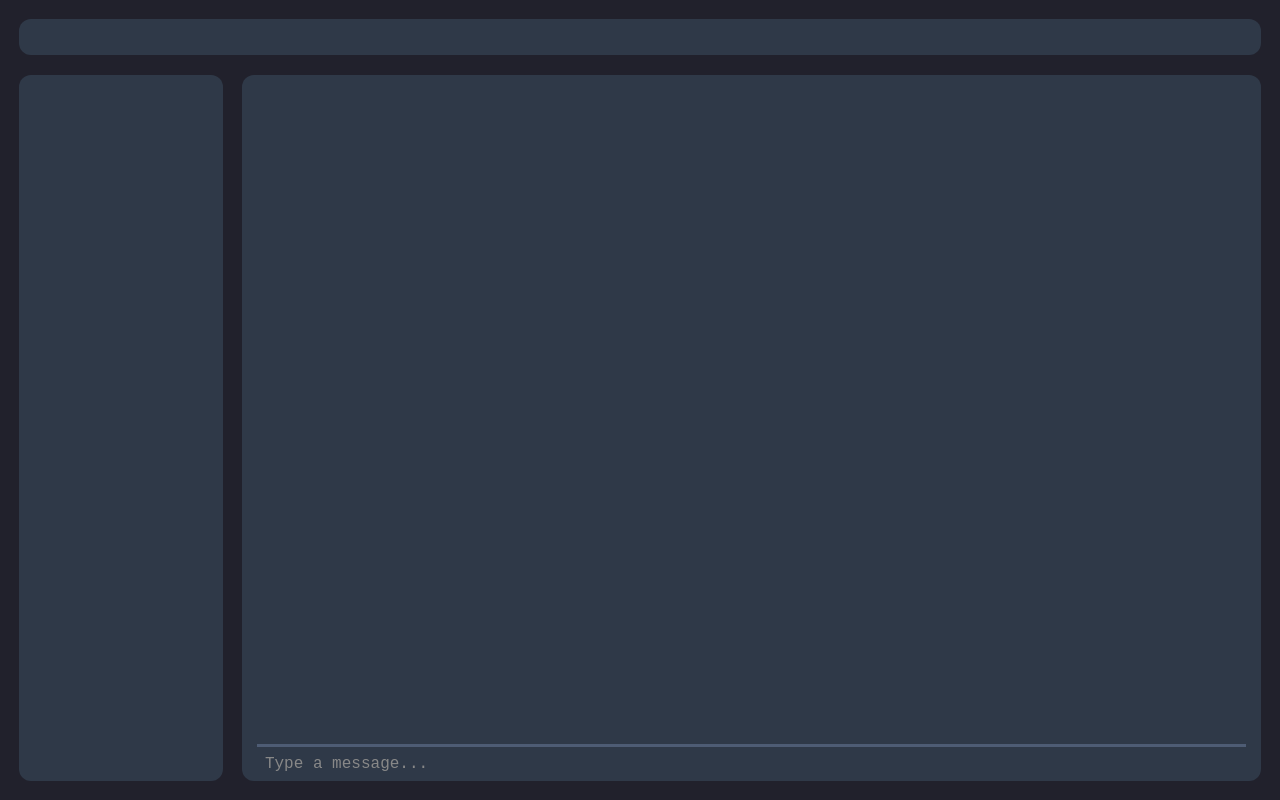
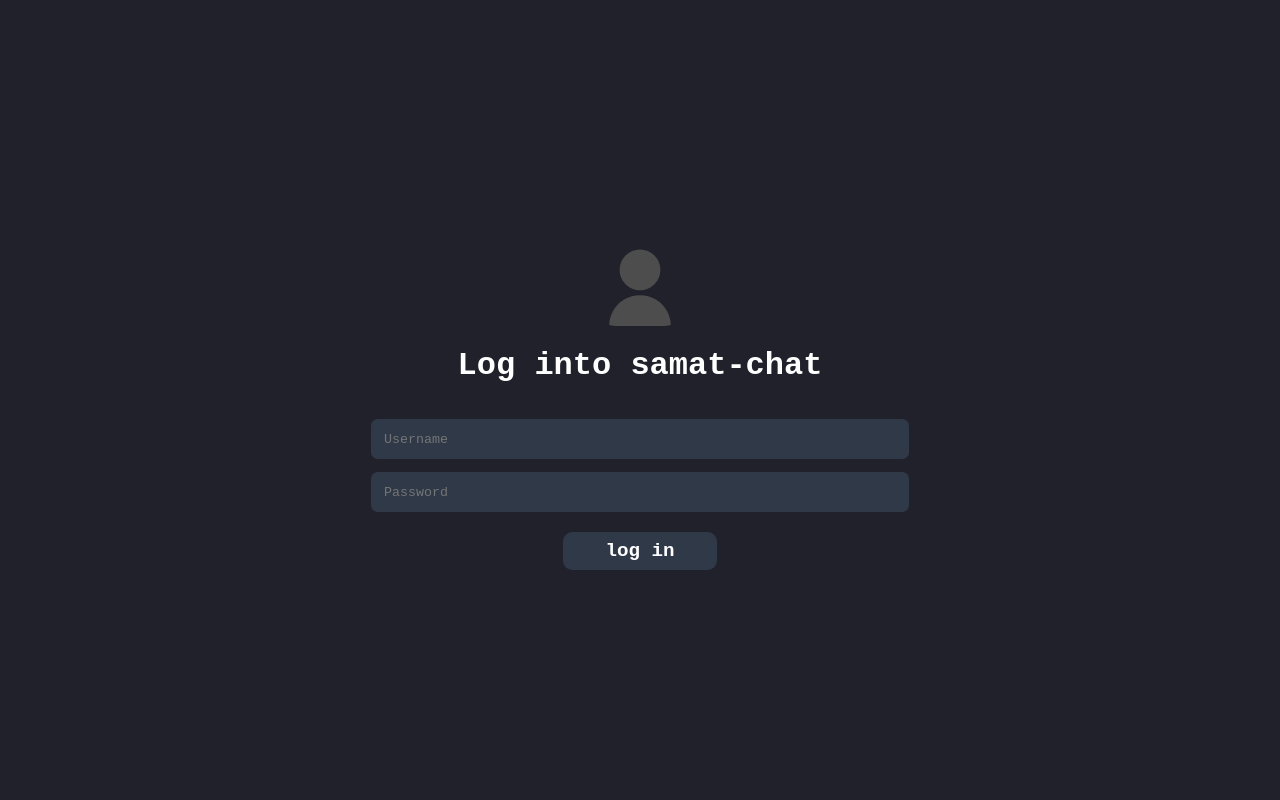
Before and after one commit to CreeperG16/samat-chat, a plain HTML site: page index.html in a window 1280 px wide. Drawn offline with Linux system fonts and the light colour scheme.

Commit message:
Login modal

```diff
--- a/index.html
+++ b/index.html
@@ -8,8 +8,6 @@
     <link rel="stylesheet" href="./style/style.css">
 </head>
 <body>
-    <!-- <h1>hello</h1> -->
-
     <div id="content">
         <div id="top-panel" class="panel"></div>
         <div id="bottom-panel" data-abc>
@@ -24,6 +22,14 @@
         </div>
     </div>
 
+    <div id="login-modal" data-show="false">
+        <img src="./images/user.svg" alt="User avatar">
+        <h1>Log into samat-chat</h1>
+        <input type="text" name="username" id="username-input" placeholder="Username">
+        <input type="password" name="password" id="password-input" placeholder="Password">
+        <button id="login-button">log in</button>
+    </div>
+
     <script type="module" src="./script/main.js"></script>
 </body>
 </html>
--- a/style/style.css
+++ b/style/style.css
@@ -8,6 +8,65 @@
     display: flex;
     flex-direction: column;
     gap: 2.5%;
+}
+
+#login-modal {
+    position: absolute;
+    top: 0;
+    left: 0;
+    width: 100%;
+    height: 100%;
+    display: none;
+    background-color: #21212c;
+    /* gap: 1em; */
+}
+
+#login-modal[data-show] {
+    display: flex;
+    align-items: center;
+    justify-content: center;
+    flex-direction: column;
+}
+
+#login-modal img {
+    width: 6em;
+    border-radius: 1.5em;
+}
+
+#login-modal input {
+    background-color: #2f3948;
+    border: none;
+    width: 40%;
+    height: 2em;
+    border-radius: .5em;
+    margin-top: 1em;
+    outline: 0 solid transparent;
+    color: #fff;
+    padding: .5em 1em;
+    font-family: "JetBrains Mono", monospace;
+}
+
+#login-button {
+    width: 8em;
+    height: 2em;
+    font-size: larger;
+    background-color: #2f3948;
+    color: #fff;
+    border: none;
+    outline: 0 solid transparent;
+    margin-top: 1em;
+    border-radius: .5em;
+    font-family: "JetBrains Mono", monospace;
+    font-weight: 900;
+    transition: 50ms background-color, 10ms transform;
+}
+
+#login-button:hover {
+    background-color: #118321;
+}
+
+#login-button:active {
+    transform: scale(.95);
 }
 
 /* PANELS */
```
Also changed, not shown: images/user.svg (added).
